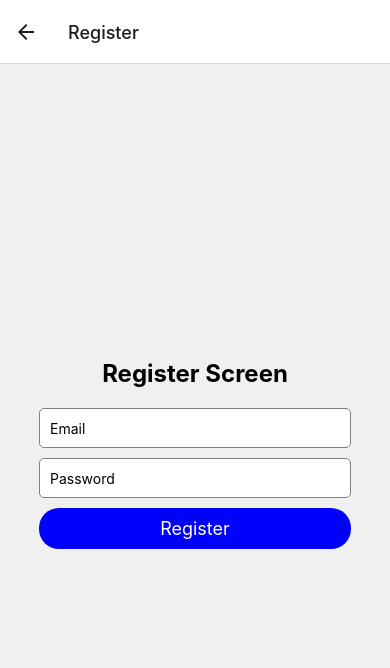
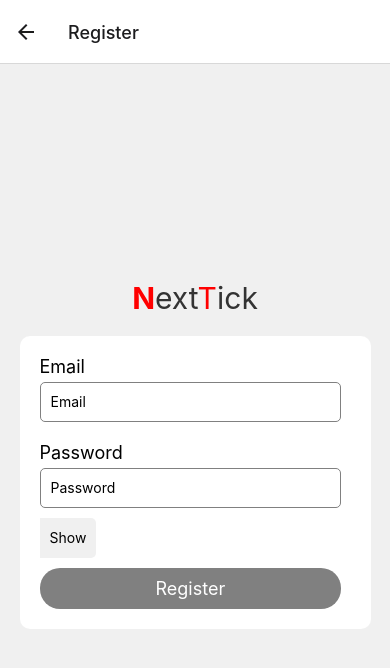
Before and after one commit to Islamsulaiman/NextTick-React-Native, a React Native app: screen /Register in a window 390 px wide. Shown: the top 668 px of the page. Built offline with nearby package versions, Linux system fonts and the light colour scheme.

Commit message:
Style: adding styles to Register screen

```diff
--- a/src/screens/Register.tsx
+++ b/src/screens/Register.tsx
@@ -1,42 +1,141 @@
 /* eslint-disable prettier/prettier */
-import React, {useState} from 'react';
+import React, { useState, useRef } from 'react';
 import {
   View,
   Text,
   TextInput,
   TouchableOpacity,
   StyleSheet,
+  Animated,
+  Easing,
+  Modal,
 } from 'react-native';
 
-const Register: React.FC = () => {
+const RegisterScreen: React.FC = () => {
+
   const [email, setEmail] = useState<string>('');
   const [password, setPassword] = useState<string>('');
+  const [isPasswordVisible, setIsPasswordVisible] = useState<boolean>(false);
+  const [isModalVisible, setIsModalVisible] = useState<boolean>(false);
+  const [modalMessage, setModalMessage] = useState<string>('');
 
-  // Your registration logic goes here
+  const isEmailValid = (input: string) => {
+    const emailRegex = /\S+@\S+\.\S+/;
+    return emailRegex.test(input);
+  };
+
+  const isPasswordValid = (input: string) => {
+    return input.length >= 8;
+  };
+
   const handleRegister = () => {
+    // Register logic here
     console.log('Register button pressed');
   };
 
+  const handleCloseModal = () => {
+    setIsModalVisible(false);
+  };
+
+  const animationValue = useRef(new Animated.Value(0)).current;
+
+  const startAnimation = () => {
+    Animated.timing(animationValue, {
+      toValue: 2,
+      duration: 1000,
+      easing: Easing.linear,
+      useNativeDriver: true,
+    }).start();
+  };
+
+  const interpolatedBackgroundColor = animationValue.interpolate({
+    inputRange: [0, 1],
+    outputRange: ['rgba(0, 0, 0, 0)', 'rgba(0, 0, 0, 0.5)'],
+  });
+
   return (
     <View style={styles.container}>
-      <Text style={styles.title}>Register Screen</Text>
+      <Animated.View
+        style={[styles.overlay, { backgroundColor: interpolatedBackgroundColor }]}
+      />
+
+      <View style={styles.header}>
+        <Text style={styles.slogan}>
+          <Text style={styles.nextText}>N</Text>ext
+          <Text style={styles.tickText}>T</Text>ick
+        </Text>
+      </View>
+
+      <View style={styles.wrapper}>
+        <View style={styles.inputWrapper}>
+          <Text style={styles.inputLabel}>Email</Text>
           <TextInput
             style={styles.input}
             placeholder="Email"
             value={email}
             onChangeText={setEmail}
             keyboardType="email-address"
+            onBlur={() => {
+              if (email && !isEmailValid(email)) {
+                setModalMessage('Invalid email format.');
+                setIsModalVisible(true);
+              }
+            }}
           />
+        </View>
+
+        <View style={styles.inputWrapper}>
+          <Text style={styles.inputLabel}>Password</Text>
           <TextInput
             style={styles.input}
             placeholder="Password"
             value={password}
             onChangeText={setPassword}
-        secureTextEntry
+            secureTextEntry={!isPasswordVisible}
+            onBlur={() => {
+              if (password && !isPasswordValid(password)) {
+                setModalMessage('Password must be at least 8 characters long.');
+                setIsModalVisible(true);
+              }
+            }}
           />
-      <TouchableOpacity style={styles.button} onPress={handleRegister}>
+
+          <TouchableOpacity
+            style={styles.passwordToggle}
+            onPress={() => setIsPasswordVisible((prev) => !prev)}
+          >
+            <Text>{isPasswordVisible ? 'Hide' : 'Show'}</Text>
+          </TouchableOpacity>
+        </View>
+
+        <TouchableOpacity
+          style={[
+            styles.button,
+            !isEmailValid(email) || !isPasswordValid(password) ? styles.disabled : null,
+          ]}
+          onPress={handleRegister}
+          disabled={!isEmailValid(email) || !isPasswordValid(password)}
+          onPressIn={startAnimation}
+        >
           <Text style={styles.buttonText}>Register</Text>
         </TouchableOpacity>
+      </View>
+
+      <Modal
+        visible={isModalVisible}
+        animationType="fade"
+        transparent
+        onRequestClose={handleCloseModal}
+      >
+        <View style={styles.modalContainer}>
+          <View style={styles.modalContent}>
+            <Text style={styles.modalText}>{modalMessage}</Text>
+            <TouchableOpacity style={styles.modalButton} onPress={handleCloseModal}>
+              <Text style={styles.modalButtonText}>OK</Text>
+            </TouchableOpacity>
+          </View>
+        </View>
+      </Modal>
     </View>
   );
 };
@@ -48,13 +147,45 @@ const styles = StyleSheet.create({
       alignItems: 'center',
       backgroundColor: '#f0f0f0',
     },
-  title: {
+    wrapper: {
+      height: 'auto',
+      backgroundColor: 'white',
+      padding: 20,
+      borderRadius: 10,
+      width: '90%',
+    },
+    overlay: {
+      ...StyleSheet.absoluteFillObject,
+    },
+    inputWrapper: {
+      flexDirection: 'column',
+      alignItems: 'flex-start',
+      alignSelf: 'flex-start',
+      marginBottom: 10,
+      width: '100%',
+    },
+    inputLabel: {
+      fontSize: 18,
+      marginBottom: 5,
+    },
+    header: {
       fontSize: 24,
+      marginBottom: 20,
+      color: '#333',
+    },
+    slogan: {
+      fontSize: 30,
+      color: '#333',
+    },
+    nextText: {
       fontWeight: 'bold',
-    marginBottom: 20,
+      color: 'red',
+    },
+    tickText: {
+      color: 'red',
     },
     input: {
-    width: '80%',
+      width: '97%',
       height: 40,
       borderColor: 'gray',
       borderWidth: 1,
@@ -63,17 +194,86 @@ const styles = StyleSheet.create({
       borderRadius: 5,
       backgroundColor: 'white',
     },
+    passwordContainer: {
+      flexDirection: 'row',
+      alignItems: 'center',
+    },
+    passwordInput: {
+      flex: 1,
+      height: 40,
+      borderColor: 'gray',
+      borderWidth: 1,
+      marginBottom: 10,
+      paddingLeft: 10,
+      borderRadius: 5,
+      backgroundColor: 'white',
+    },
+    passwordToggle: {
+      paddingHorizontal: 10,
+      height: 40,
+      justifyContent: 'center',
+      backgroundColor: '#f0f0f0',
+      borderTopRightRadius: 5,
+      borderBottomRightRadius: 5,
+    },
     button: {
       backgroundColor: 'blue',
       padding: 10,
       borderRadius: 20,
-    width: '80%',
-    alignItems: 'center',
+      width: '97%',
     },
     buttonText: {
       color: 'white',
       fontSize: 18,
+      textAlign: 'center',
+    },
+    disabled: {
+      backgroundColor: 'gray',
+    },
+    forgotPasswordText: {
+      marginTop: 10,
+      color: 'blue',
+      fontSize: 16,
+    },
+    modalContainer: {
+      flex: 1,
+      justifyContent: 'center',
+      alignItems: 'center',
+      backgroundColor: 'rgba(0, 0, 0, 0.5)',
+    },
+    modalContent: {
+      backgroundColor: 'white',
+      padding: 20,
+      borderRadius: 10,
+    },
+    modalText: {
+      fontSize: 18,
+      marginBottom: 10,
+    },
+    modalButton: {
+      backgroundColor: 'blue',
+      padding: 10,
+      borderRadius: 20,
+      alignSelf: 'center',
+    },
+    modalButtonText: {
+      color: 'white',
+      fontSize: 16,
+      textAlign: 'center',
+    },
+    registerButton: {
+      backgroundColor: 'green',
+      padding: 10,
+      borderRadius: 20,
+      width: '97%',
+      marginTop: 10,
+    },
+    registerButtonText: {
+      color: 'white',
+      fontSize: 18,
+      textAlign: 'center',
     },
   });
 
-export default Register;
+
+export default RegisterScreen;
```
Lines whose indentation alone changed are shown as unchanged.
